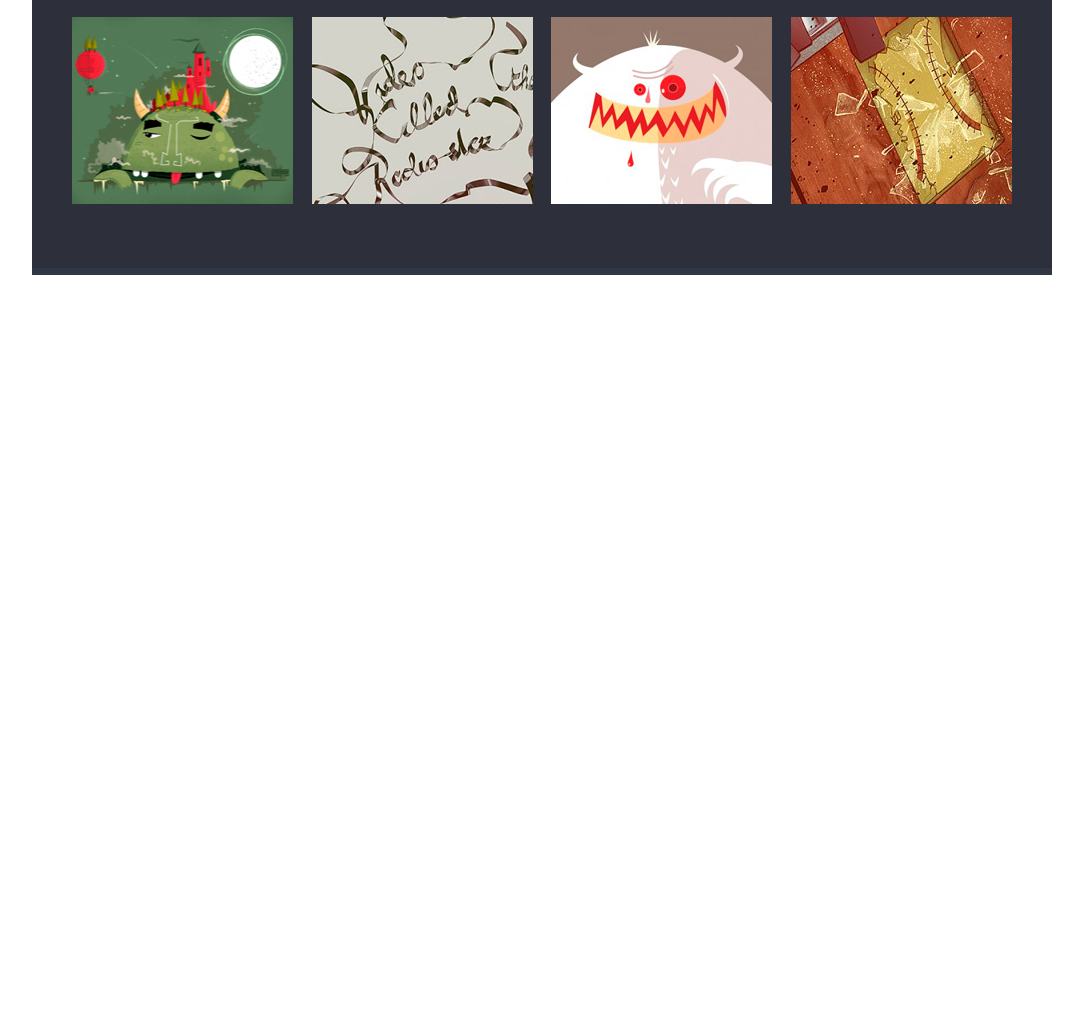
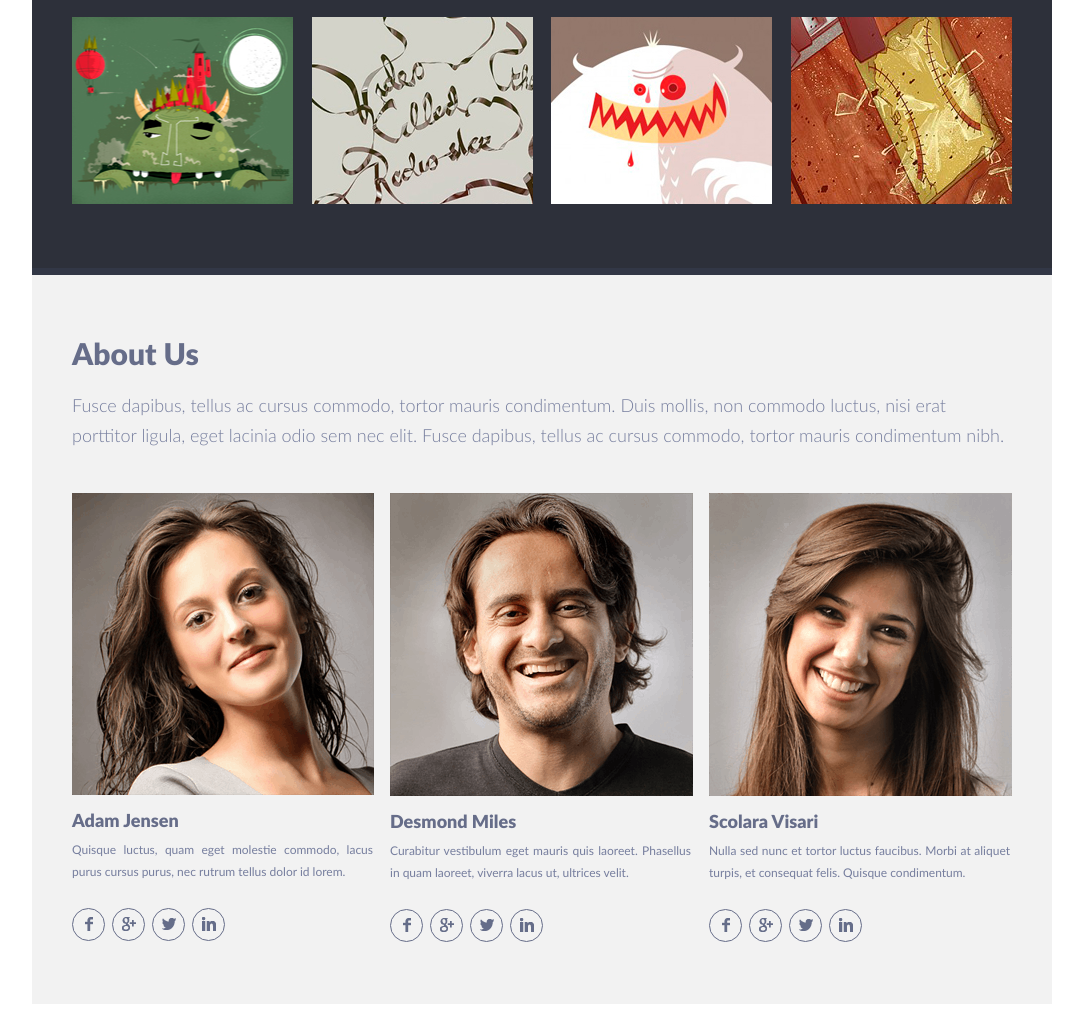
Before and after one commit to Begins1986/singolo, a plain HTML site: page singolo2.html in a window 1280 px wide. Shown: the part 604-1615 px from the top of the page, without its empty margins (98-1181 px from the left). Before the commit the page ends 879 px from the top, so only its background shows below. Drawn offline with Linux system fonts and the light colour scheme.

Commit message:
feat: add section about-us

```diff
--- a/singolo1.css
+++ b/singolo1.css
@@ -227,7 +227,8 @@ span {
     background-image: url(assets/img/chev-black.png);
     transition: all 1s;
 }
-.services {
+.services,
+.about-us {
     margin-top: -30px;
     height: 500px;
     background-color: #f2f2f2;
@@ -245,7 +246,8 @@ h2 {
 }
 
 .serv_info p,
-.portfolio_info p {
+.portfolio_info p,
+.about-us_info p {
     font-size: 18px;
     line-height: 30px;
     color: #767e9e;
@@ -317,7 +319,8 @@ h3 {
     margin-bottom: 0;
 }
 
-.serv_item-content p{
+.serv_item-content p,
+.author_name p{
     font-size: 12px;
     line-height: 22px;
     color: #767e9e;
--- a/singolo2.css
+++ b/singolo2.css
@@ -111,3 +111,73 @@
     background-image: url(assets/img/Project11.jpg);
     background-position: -35px -62px;
 }
+.about-us {
+    margin-top: -25px;
+    height: 736px;
+    border-bottom: 7px solid #FFFFFF;
+}
+
+.about-us_author {
+    margin-top: 43px;
+    display: flex;
+    justify-content: space-between;
+}
+.about-us_info h2{
+    padding-top: 69px;
+}
+.author_icon {
+    display: flex;
+    margin-top: 25px;
+}
+
+.icon {
+    width: 33px;
+    height: 33px;
+    border: 1px solid #666D89;
+    border-radius: 50%;
+    margin-right: 7px;
+    text-align: center;
+    padding-top: 7px;
+}
+
+.author_name {
+    max-width: 301px;
+    margin-top: 10px;
+}
+.author_name p{
+    margin-top: 8px;
+}
+.icon-facebook{
+    background-image: url(assets/img/facebook1.png);
+    background-repeat: no-repeat;
+    background-position: center;
+}
+.icon:hover{
+    background-color: #666D89;
+    background-image: url(assets/img/facebook.svg);
+}
+
+.icon-google{
+    background-image: url(assets/img/google+1.png);
+    background-repeat: no-repeat;
+    background-position: center;
+}
+.icon-google:hover{
+    background-image: url(assets/img/google+.svg)
+}
+.icon-twitter{
+    background-image: url(assets/img/twitter.png);
+    background-repeat: no-repeat;
+    background-position: center;
+}
+.icon-twitter:hover{
+    background-image: url(assets/img/twitter1.svg)
+}
+.icon-linkedin{
+    background-image: url(assets/img/linkedin.png);
+    background-repeat: no-repeat;
+    background-position: center;
+}
+.icon-linkedin:hover{
+    background-image: url(assets/img/linkedin1.svg)
+}
--- a/singolo2.html
+++ b/singolo2.html
@@ -42,6 +42,105 @@
                 </div>
             </div>
         </section>
+        <section class="about-us">
+            <div class="container">
+                <div class="about-us_info">
+                    <h2>About Us</h2>
+                    <p>Fusce dapibus, tellus ac cursus commodo, tortor mauris condimentum. Duis mollis, non commodo luctus, nisi erat porttitor ligula, eget lacinia odio sem nec elit. Fusce dapibus, tellus ac cursus commodo, tortor mauris condimentum nibh.</p>
+                </div>
+                <div class="about-us_author">
+                    <div class="author">
+                        <div class="author_img">
+                            <img src="assets/img/foto3.png" alt="foto">
+                        </div>
+                        <div class="author_name">
+                            <h3>
+                                Adam Jensen
+                            </h3>
+
+                            <p>
+                                Quisque luctus, quam eget molestie commodo, lacus purus cursus purus, nec rutrum tellus dolor id lorem.
+                            </p>
+                        </div>
+                        <div class="author_icon">
+
+                            <div class="icon-facebook icon">
+
+                            </div>
+                            <div class="icon-google icon">
+
+                            </div>
+                            <div class="icon-twitter icon">
+
+                            </div>
+                            <div class="icon-linkedin icon">
+
+                            </div>
+
+                        </div>
+                    </div>
+                    <div class="author">
+                        <div class="author_img">
+                            <img src="assets/img/foto2.png" alt="foto">
+                        </div>
+                        <div class="author_name">
+                            <h3>
+                                Desmond Miles
+                            </h3>
+
+                            <p>
+                                Curabitur vestibulum eget mauris quis laoreet. Phasellus in quam laoreet, viverra lacus ut, ultrices velit.
+                            </p>
+                        </div>
+                        <div class="author_icon">
+                            <div class="icon-facebook icon">
+
+                            </div>
+                            <div class="icon-google icon">
+
+                            </div>
+                            <div class="icon-twitter icon">
+
+                            </div>
+                            <div class="icon-linkedin icon">
+
+                            </div>
+
+                        </div>
+                    </div>
+                    <div class="author">
+                        <div class="author_img">
+                            <img src="assets/img/foto1.png" alt="foto">
+                        </div>
+                        <div class="author_name">
+                            <h3>
+                                Scolara Visari
+                            </h3>
+
+                            <p>
+                                Nulla sed nunc et tortor luctus faucibus. Morbi at aliquet turpis, et consequat felis. Quisque condimentum.
+                            </p>
+                        </div>
+                        <div class="author_icon">
+                            <div class="icon-facebook icon">
+
+                            </div>
+                            <div class="icon-google icon">
+
+                            </div>
+                            <div class="icon-twitter icon">
+
+                            </div>
+                            <div class="icon-linkedin icon">
+
+                            </div>
+
+
+                        </div>
+                    </div>
+                </div>
+            </div>
+        </section>
     </div>
 </body>
 
```
